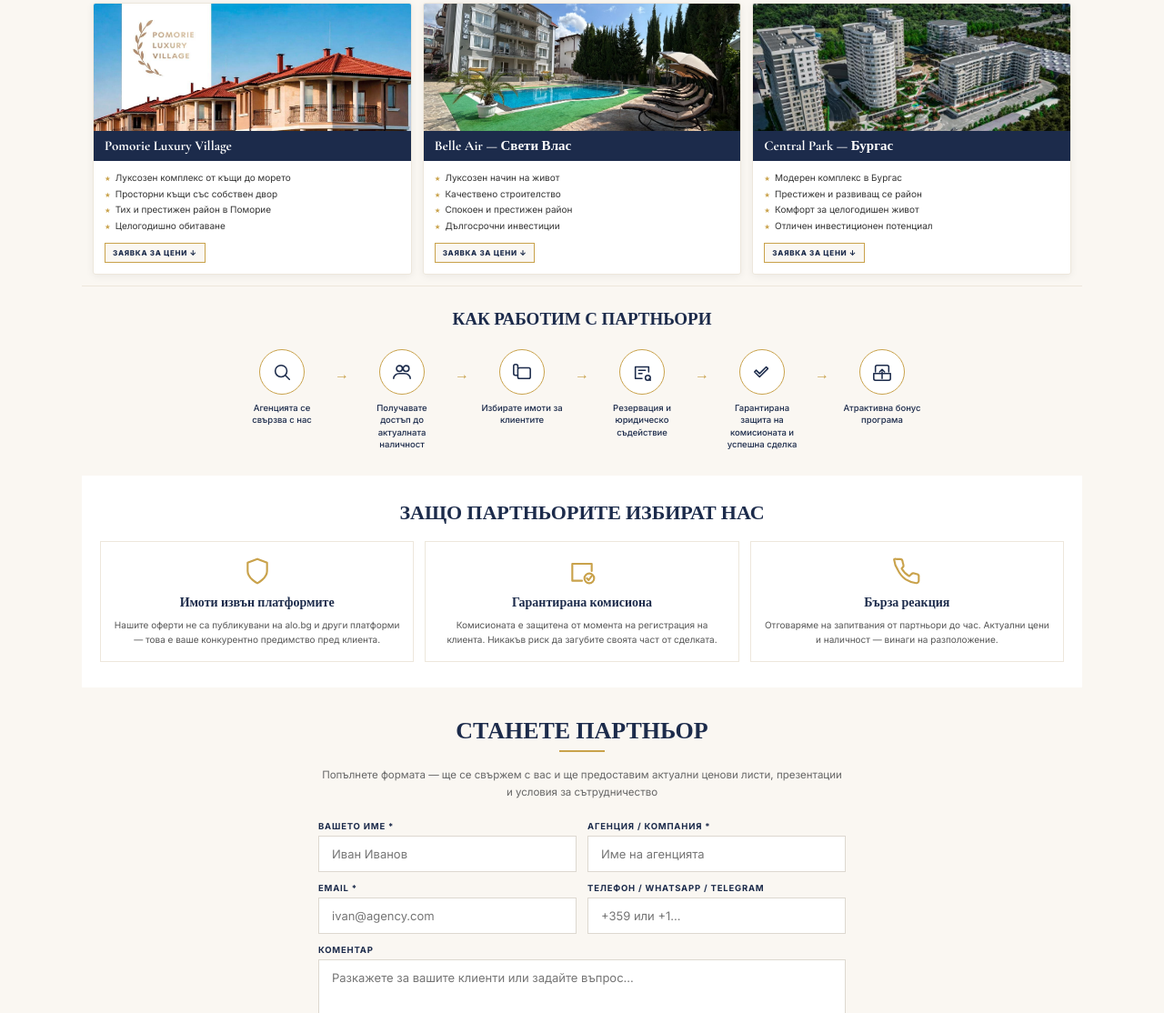
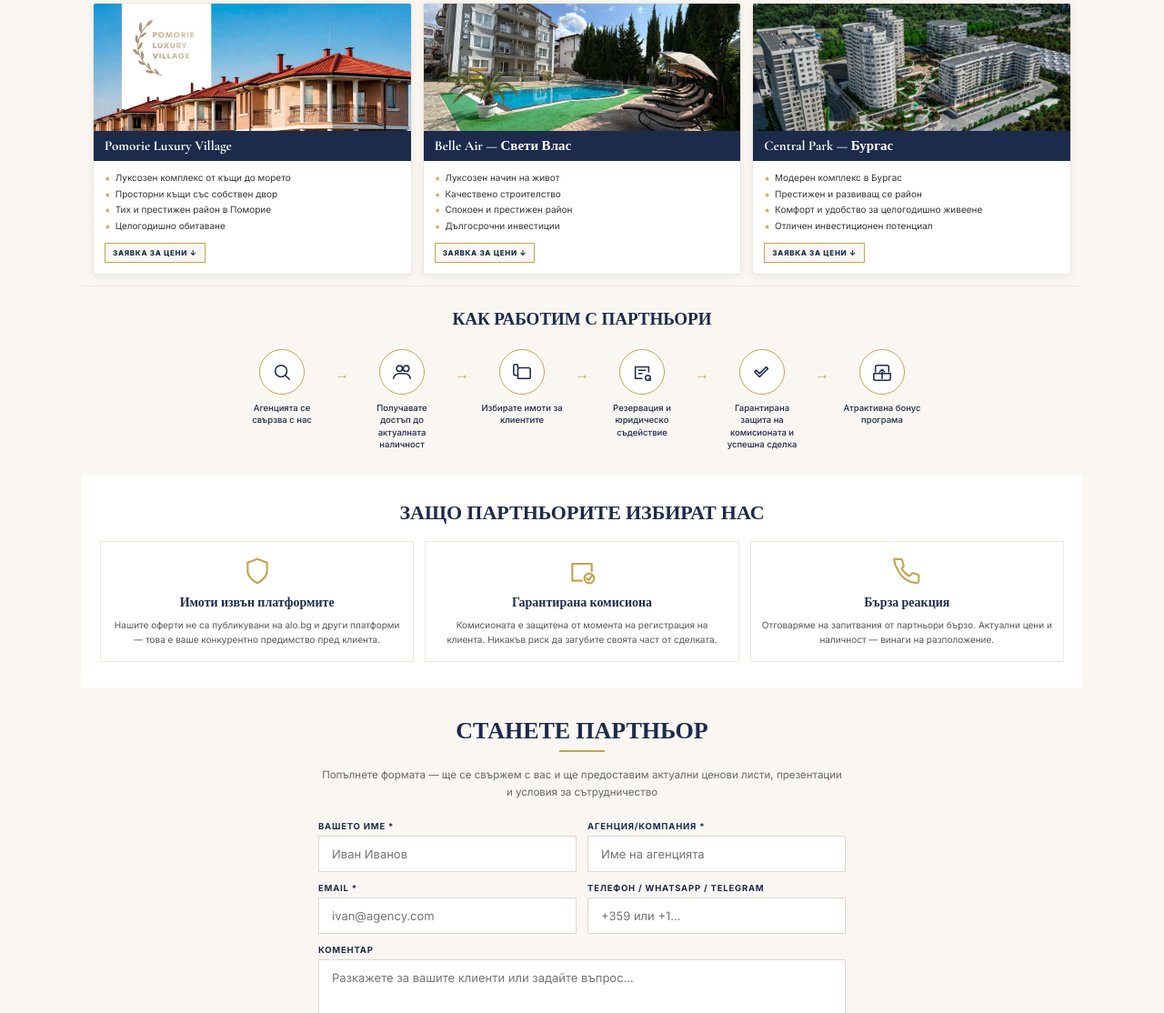
Before and after one commit to Optimus-estate/presentation-forma.bg, a plain HTML site: page index.html in a window 1280 px wide. Shown: the part 767-1881 px from the top of the page at 91% size. Drawn offline with nearby package versions, Linux system fonts and the light colour scheme.

Commit message:
Update index.html

```diff
--- a/index.html
+++ b/index.html
@@ -446,7 +446,7 @@
       <ul class="card-list">
         <li>Модерен комплекс в Бургас</li>
         <li>Престижен и развиващ се район</li>
-        <li>Комфорт за целогодишен живот</li>
+        <li>Комфорт и удобство за целогодишно живеене</li>
         <li>Отличен инвестиционен потенциал</li>
       </ul>
       <div class="card-tag" onclick="scrollToForm()">Заявка за цени ↓</div>
@@ -519,7 +519,7 @@
     <div class="why-card">
       <svg viewBox="0 0 24 24"><path d="M22 16.92v3a2 2 0 0 1-2.18 2 19.79 19.79 0 0 1-8.63-3.07A19.5 19.5 0 0 1 4.69 11a19.79 19.79 0 0 1-3.07-8.67A2 2 0 0 1 3.6 2.18h3a2 2 0 0 1 2 1.72c.127.96.361 1.903.7 2.81a2 2 0 0 1-.45 2.11L7.91 9.91a16 16 0 0 0 6.29 6.29l1.79-1.79a2 2 0 0 1 2.11-.45c.907.339 1.85.573 2.81.7A2 2 0 0 1 22 16.92z"/></svg>
       <div class="why-h">Бърза реакция</div>
-      <div class="why-p">Отговаряме на запитвания от партньори до час. Актуални цени и наличност — винаги на разположение.</div>
+      <div class="why-p">Отговаряме на запитвания от партньори бързо. Актуални цени и наличност — винаги на разположение.</div>
     </div>
   </div>
 </section>
@@ -538,7 +538,7 @@
           <input type="text" id="f-name" placeholder="Иван Иванов" autocomplete="name"/>
         </div>
         <div class="form-field">
-          <label>Агенция / Компания *</label>
+          <label>Агенция/Компания *</label>
           <input type="text" id="f-company" placeholder="Име на агенцията" autocomplete="organization"/>
         </div>
       </div>
```
